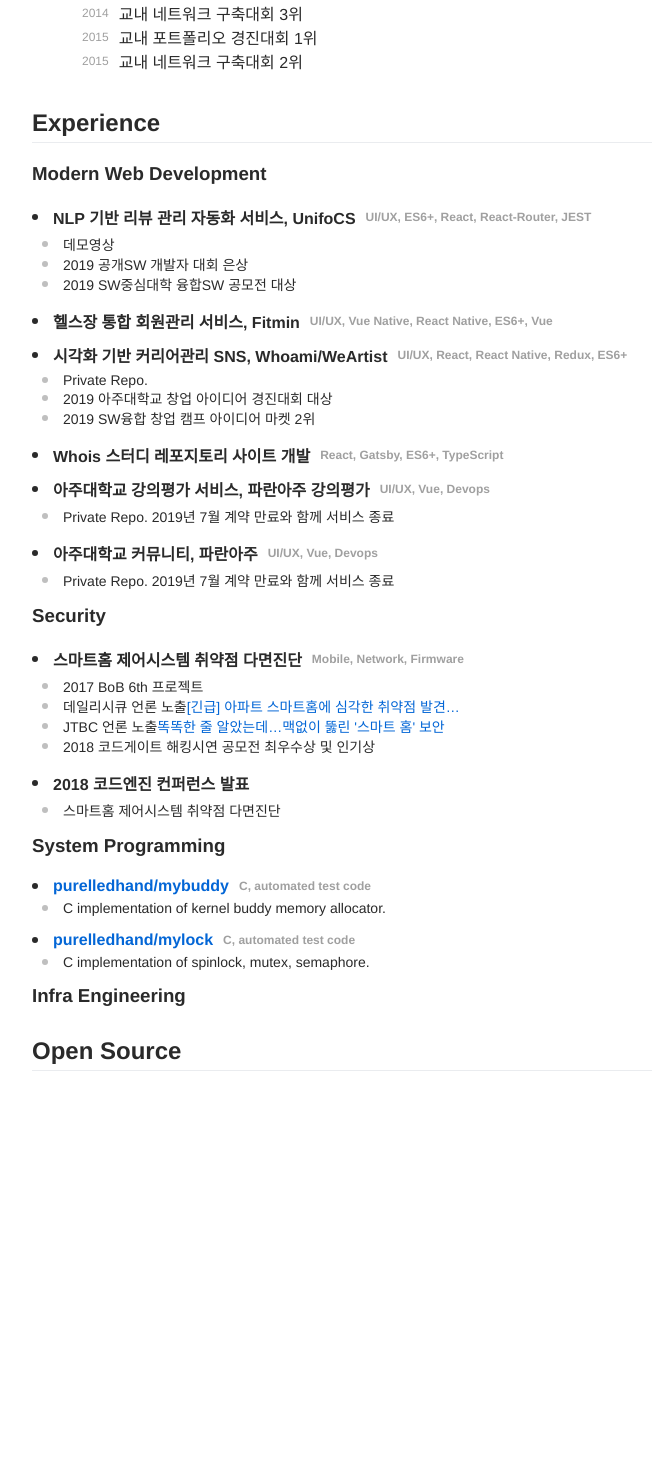
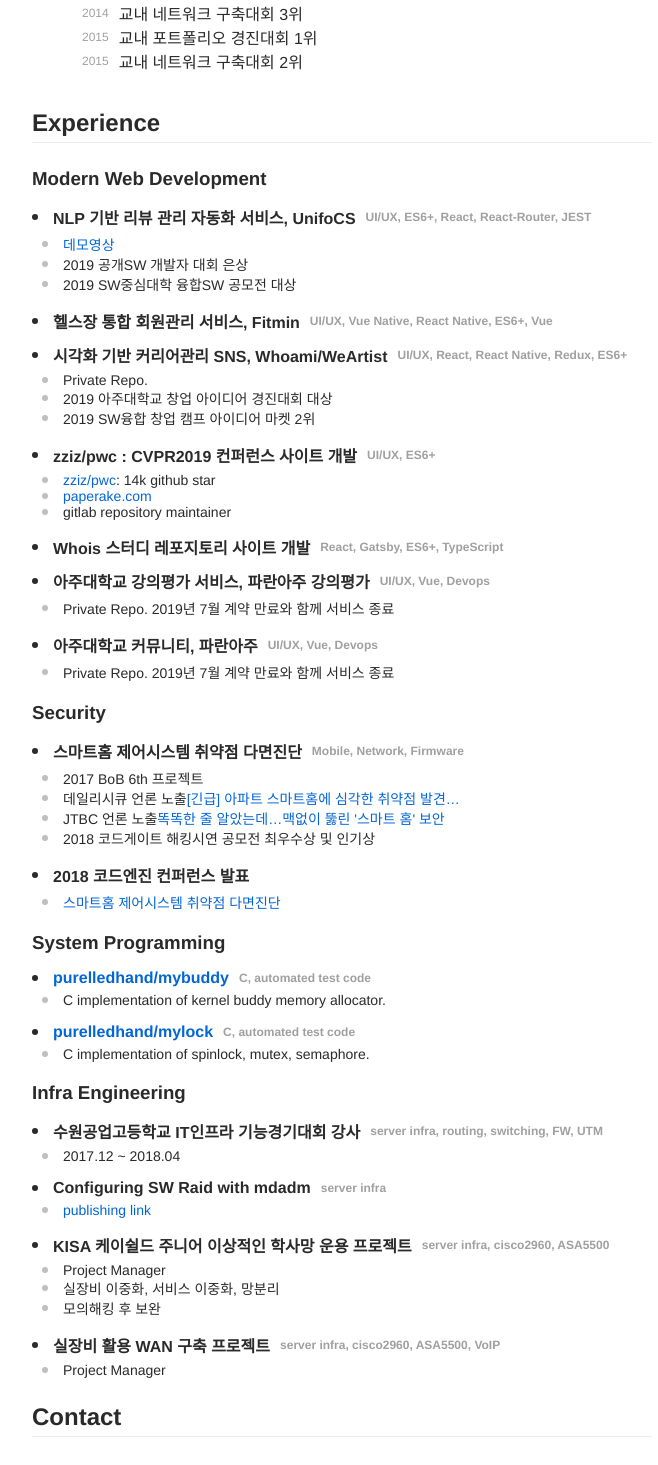
Before and after one commit to purelledhand/resume, a React (Create React App) app: page / in a window 1280 px wide. Shown: the part 737-2202 px from the top of the page, without its empty margins (448-1106 px from the left). Before the commit the page ends 1898 px from the top, so only its background shows below. Built offline with nearby package versions, Linux system fonts and the light colour scheme; a web font is replaced by a local one.

Commit message:
Add infra career

```diff
--- a/src/App.css
+++ b/src/App.css
@@ -49,7 +49,7 @@ h2 {
 }
 
 h3 {
-  margin: 10px 0;
+  margin: 15px 0 5px 0;
 }
 
 .head{
--- a/src/App.js
+++ b/src/App.js
@@ -148,7 +148,7 @@ function App() {
             </div>
         </div>
         <ul className="ex-ul">
-          <li><div className="list second"></div>데모영상</li>
+          <li><div className="list second"></div><a href="https://youtu.be/LNmBgMDj7V0">데모영상</a></li>
           <li><div className="list second"></div>2019 공개SW 개발자 대회 은상</li>
           <li><div className="list second"></div>2019 SW중심대학 융합SW 공모전 대상</li>
         </ul>
@@ -170,6 +170,19 @@ function App() {
           <li><div className="list second"></div>Private Repo.</li>
           <li><div className="list second"></div>2019 아주대학교 창업 아이디어 경진대회 대상</li>
           <li><div className="list second"></div>2019 SW융합 창업 캠프 아이디어 마켓 2위</li>
+        </ul>
+        <div className="ex title">
+          <div className="list"></div>
+            zziz/pwc : CVPR2019 컨퍼런스 사이트 개발
+            <div className="tag">
+              UI/UX, ES6+
+            </div>
+        </div>
+        <ul className="ex-ul">
+          <li><div className="list second"></div>
+          <a href="https://github.com/zziz/pwc">zziz/pwc</a> : 14k github star</li>
+          <li><div className="list second"></div><a href="http://paperake.com">paperake.com</a></li>
+          <li><div className="list second"></div>gitlab repository maintainer</li>
         </ul>
         <div className="ex title">
           <div className="list"></div>
@@ -226,7 +239,7 @@ function App() {
         </div>
         <ul className="ex-ul">
           <li><div className="list second"></div>
-          스마트홈 제어시스템 취약점 다면진단
+          <a href="https://github.com/codeengn/codeengn-conference/blob/master/15/2018%20CodeEngn%20Conference%2015%2C%20%EC%8A%A4%EB%A7%88%ED%8A%B8%20%ED%99%88%20%EC%A0%9C%EC%96%B4%EC%8B%9C%EC%8A%A4%ED%85%9C%20%EB%8B%A4%EB%A9%B4%EC%A7%84%EB%8B%A8%20%5B%EC%B5%9C%EC%86%8C%ED%98%9C%5D.pdf">스마트홈 제어시스템 취약점 다면진단</a>
           </li>
         </ul>
         <h3>System Programming</h3>
@@ -255,8 +268,62 @@ function App() {
           </li>
         </ul>
         <h3>Infra Engineering</h3>
+        <div className="ex title">
+          <div className="list"></div>
+            수원공업고등학교 IT인프라 기능경기대회 강사
+          <div className="tag">
+            server infra, routing, switching, FW, UTM
+          </div>
+        </div>
+        <ul className="ex-ul">
+          <li><div className="list second"></div>
+          2017.12 ~ 2018.04
+          </li>
+        </ul>
+        <div className="ex title">
+          <div className="list"></div>
+            Configuring SW Raid with mdadm
+          <div className="tag">
+            server infra
+          </div>
+        </div>
+        <ul className="ex-ul">
+          <li><div className="list second"></div>
+            <a href="https://blog.naver.com/wergreat10/220373421917">publishing link</a>
+          </li>
+        </ul>
+        <div className="ex title">
+          <div className="list"></div>
+            KISA 케이쉴드 주니어 이상적인 학사망 운용 프로젝트
+          <div className="tag">
+            server infra, cisco2960, ASA5500
+          </div>
+        </div>
+        <ul className="ex-ul">
+          <li><div className="list second"></div>
+          Project Manager
+          </li>
+          <li><div className="list second"></div>
+           실장비 이중화, 서비스 이중화, 망분리
+          </li>
+          <li><div className="list second"></div>
+           모의해킹 후 보완
+          </li>
+        </ul>
+        <div className="ex title">
+          <div className="list"></div>
+            실장비 활용 WAN 구축 프로젝트
+          <div className="tag">
+            server infra, cisco2960, ASA5500, VoIP
+          </div>
+        </div>
+        <ul className="ex-ul">
+          <li><div className="list second"></div>
+          Project Manager
+          </li>
+        </ul>
         <h2>
-          Open Source
+          Contact
         </h2>
       </div>
     </div>
```
